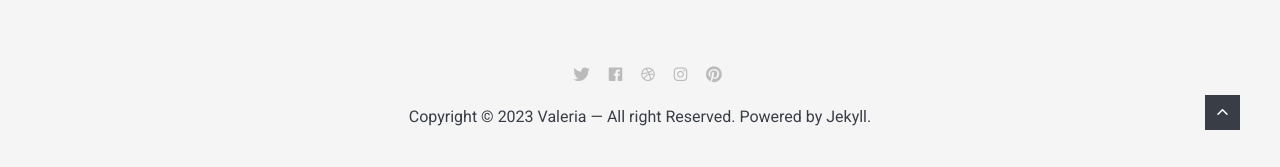
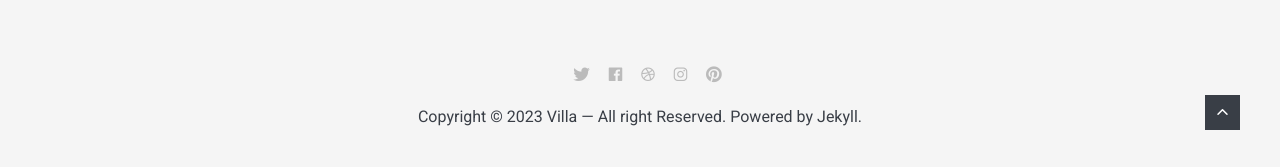
Before and after one commit to vvillaga/vvillaga.github.io, a Jekyll site: the page built from index.html, in a window 1280 px wide and 900 px high, scrolled down 2453 px. Shown: the part 730-897 px from the top of the window. Built offline with Jekyll 4.4.1, drawn with Linux system fonts in a browser that asks for light colours; nearby versions of some CDN libraries; the list of posts is cut into pages by our own code.

Commit message:
initialcommit

```diff
--- a/_data/settings.yml
+++ b/_data/settings.yml
@@ -1,6 +1,6 @@
 #-------------------------------
 # General Site Settings
-title: Valeria
+title: Villa
 logo: logo.svg # You can add own logo.
 description: Zolan is modern minimal theme for Jekyll
 
```
Also changed, not shown: 1 other file.
